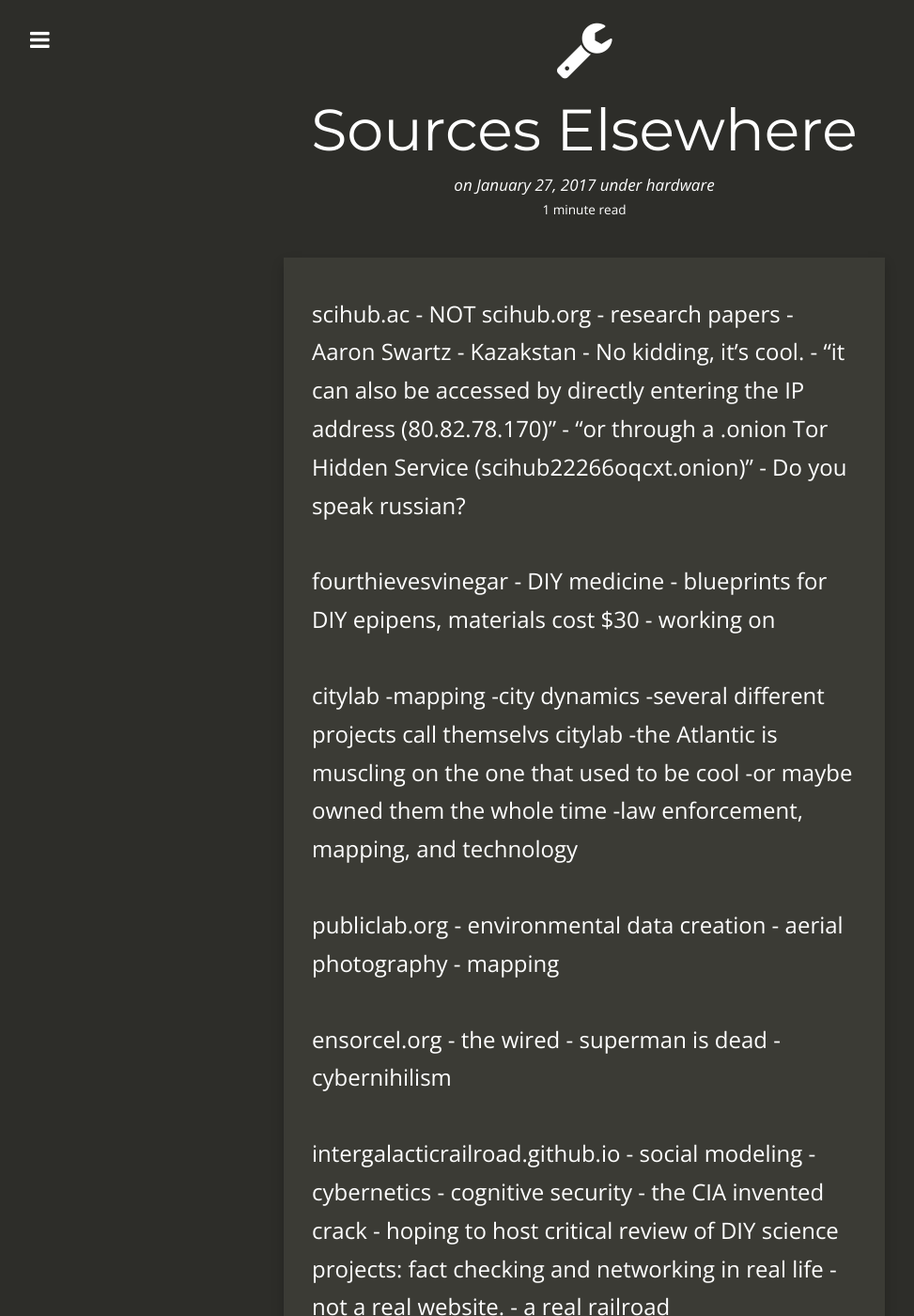
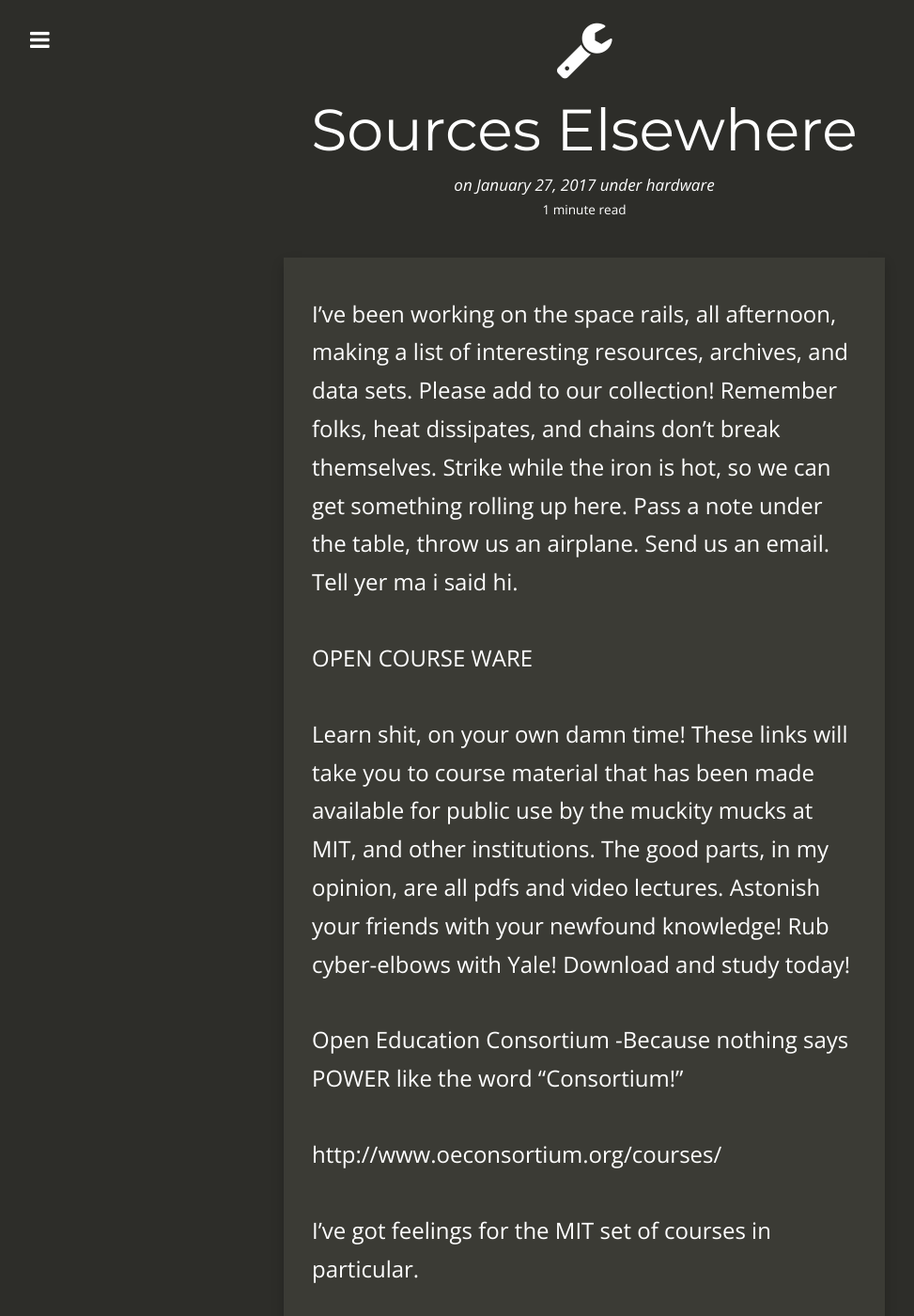
Before and after one commit to intergalacticrailroad/intergalacticrailroad.github.io, a Jekyll site: the page built from _posts/2017-01-27-sources-elsewhere.md, in a window 1280 px wide and 1400 px high. Shown: the whole window at 94% size, without its empty margins (18-991 px from the left). Built offline with Jekyll 4.4.1, drawn with Linux system fonts in a browser that asks for light colours; nearby versions of some CDN libraries; some of the changed text lies outside the part shown.

Commit message:
two_seven

```diff
--- a/_posts/2017-01-27-sources-elsewhere.md
+++ b/_posts/2017-01-27-sources-elsewhere.md
@@ -8,44 +8,57 @@ tags:
  - squares
 ---
 
-scihub.ac
-	- NOT scihub.org
-	- research papers
-	- Aaron Swartz
-	- Kazakstan
-	- No kidding, it's cool.
-	- "it can also be accessed by directly entering the IP address (80.82.78.170)"
-	- "or through a .onion Tor Hidden Service (scihub22266oqcxt.onion)"
-	- Do you speak russian?
 
-fourthievesvinegar
-	- DIY medicine
-	- blueprints for DIY epipens, materials cost $30
-	- working on
 
-citylab
-	-mapping
-	-city dynamics
-	-several different projects call themselvs citylab
-	-the Atlantic is muscling on the one that used to be cool
-				-or maybe owned them the whole time
-	-law enforcement, mapping, and technology
+
+I've been working on the space rails, all afternoon, making a list of interesting resources, archives, and data sets. Please add to our collection! Remember folks, heat dissipates, and chains don't break themselves. Strike while the iron is hot, so we can get something rolling up here. Pass a note under the table, throw us an airplane. Send us an email. Tell yer ma i said hi.
+
+
+
+OPEN COURSE WARE
+
+Learn shit, on your own damn time! These links will take you to course material that has been made available for public use by the muckity mucks at MIT, and other institutions. The good parts, in my opinion, are all pdfs and video lectures. Astonish your friends with your newfound knowledge! Rub cyber-elbows with Yale! Download and study today!
+
+
+Open Education Consortium -Because nothing says POWER like the word "Consortium!"
+
+http://www.oeconsortium.org/courses/
+
+
+I've got feelings for the MIT set of courses in particular.
+
+https://ocw.mit.edu/index.htm
+
+
+
+Publiclab.org is another big chunk of things you should all be shoving into your eyes. The project describes itself as a "DIY environmental science community." They are very edgy, and probably funded by George Soros. How could they not be? Sharing? Free blueprints? For the community? WHWHWHWWWWWWAAAA????
+
+They have a focus on DIY aerial photography, and mapping. I saw instructions on how to make your own water, air, and soil testing kits on there, as well as detectors for mapping the dispersal of oil industry crud. Slick shit.
 
 publiclab.org
-	- environmental data creation
-	- aerial photography
-	- mapping
 
-ensorcel.org
-	- the wired
-	- superman is dead
-	- cybernihilism
 
-intergalacticrailroad.github.io
-	- social modeling
-	- cybernetics
-	- cognitive security
-	- the CIA invented crack
-	- hoping to host critical review of DIY science projects: fact checking and networking in real life
-	- not a real website.
-	- a real railroad
+
+
+https://fourthievesvinegar.org/
+
+In response to pharmaceutical company assclowns jacking up the price of the Epipen, these guys published a paper on how to make your own epipen for $30 using generic products. FTV got brownie points. Also, make all your own medicine! Welcome to the age of biohacking. Try not to break anything you can't replace.
+
+
+
+
+
+scihub.ac
+
+SciHub was breaking down the walls of scientific journals before it was cool, and earned a giant lawsuit instead of a thank you. But for those of you who speak russian, scihub.ac is the O.G.
+
+
+
+
+
+
+Intergalactic RailRoad
+
+This is not a real website.
+
+A real railroad, though.
```
